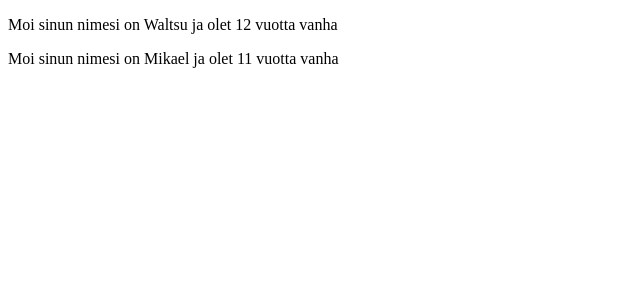
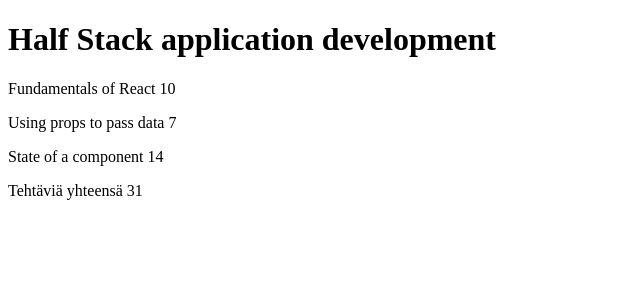
Before and after one commit to wwaltsu/Fullstack2021, a React (Create React App) app in the folder osa1/kurssitiedot/: page / in a window 1280 px wide. Shown: the top 300 px of the page, without its empty margins (0-640 px from the left). Built offline with nearby package versions, Linux system fonts and the light colour scheme.

Commit message:
kurssitietojen viimeinen versio tuoto main branch

```diff
--- a/osa1/kurssitiedot/src/App.js
+++ b/osa1/kurssitiedot/src/App.js
@@ -1,23 +1,43 @@
 import React from "react";
 
+const App = () => {
 
-const Hello = (props) => {
+  const course = {
+    name: 'Half Stack application development',
+    parts: [
+      {
+        name: 'Fundamentals of React',
+        exercises: 10
+      },
+      {
+        name: 'Using props to pass data',
+        exercises: 7
+      },
+      {
+        name: 'State of a component',
+        exercises: 14
+      }
+    ]
+  }
+
   return (
     <div>
+      <h1>{course.name}</h1>
+      {course.parts.map((osat) =>  <p> {osat.name} {osat.exercises} </p> )}
+
+      Tehtäviä yhteensä {course.parts.reduce((sum, osat) => sum + osat.exercises, 0)}
+
+      {/* hyödyntäen funktiota
       <p>
-        Moi sinun nimesi on {props.name} ja olet {props.age} vuotta vanha
+        Tehtäviä yhteensä {osat.reduce(function(sum,osat) {
+          return sum + osat.tehtävät
+        }, 0)
+        }
       </p>
+      */}
+
     </div>
-  )
-}
-
-const App = () => {
-  return (
-  <div>
-    <Hello name='Waltsu' age='12'/>
-    <Hello name='Mikael' age='11'/>
-  </div>
-  )
-}
+  );
+};
 
 export default App;
```
